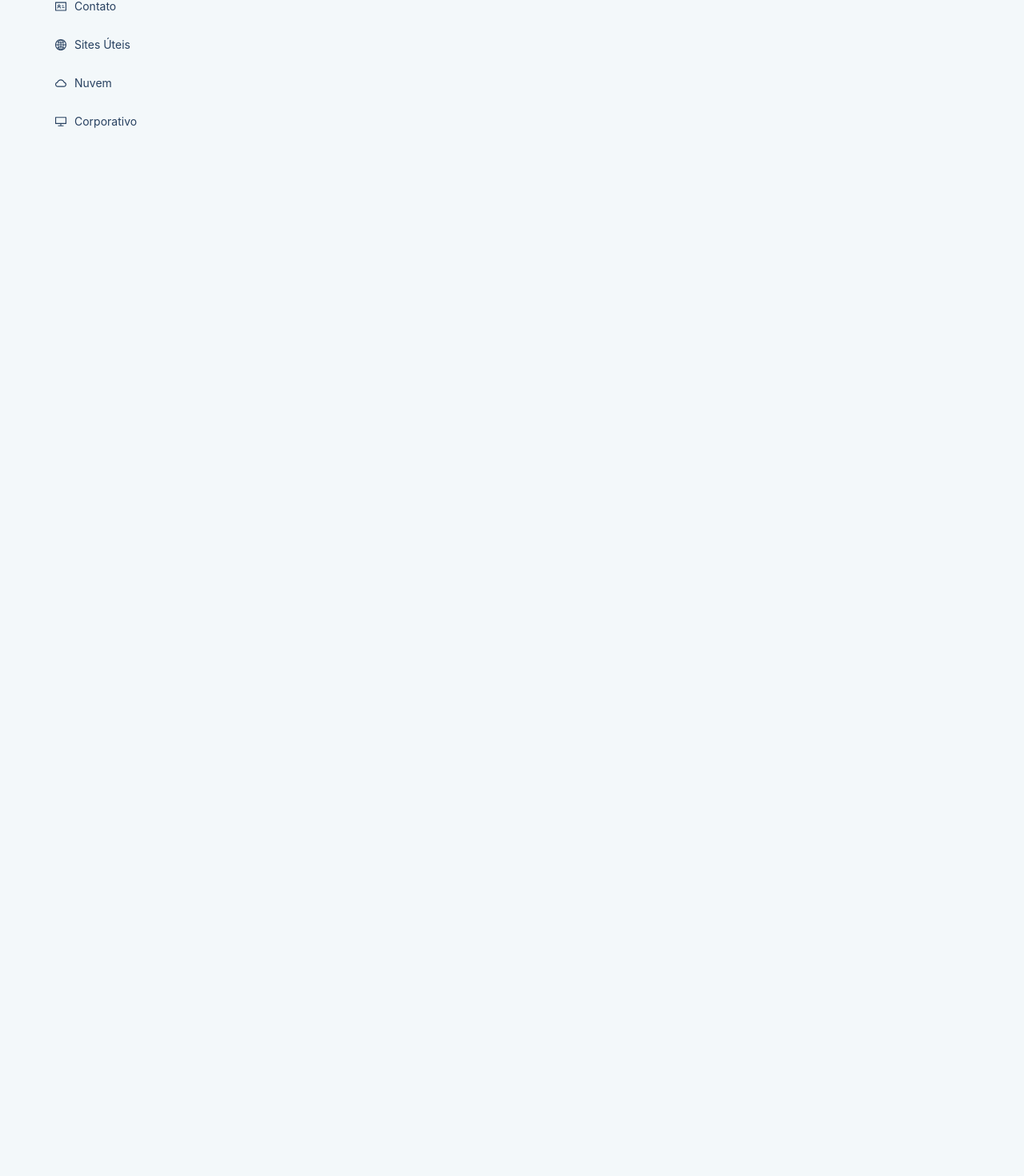
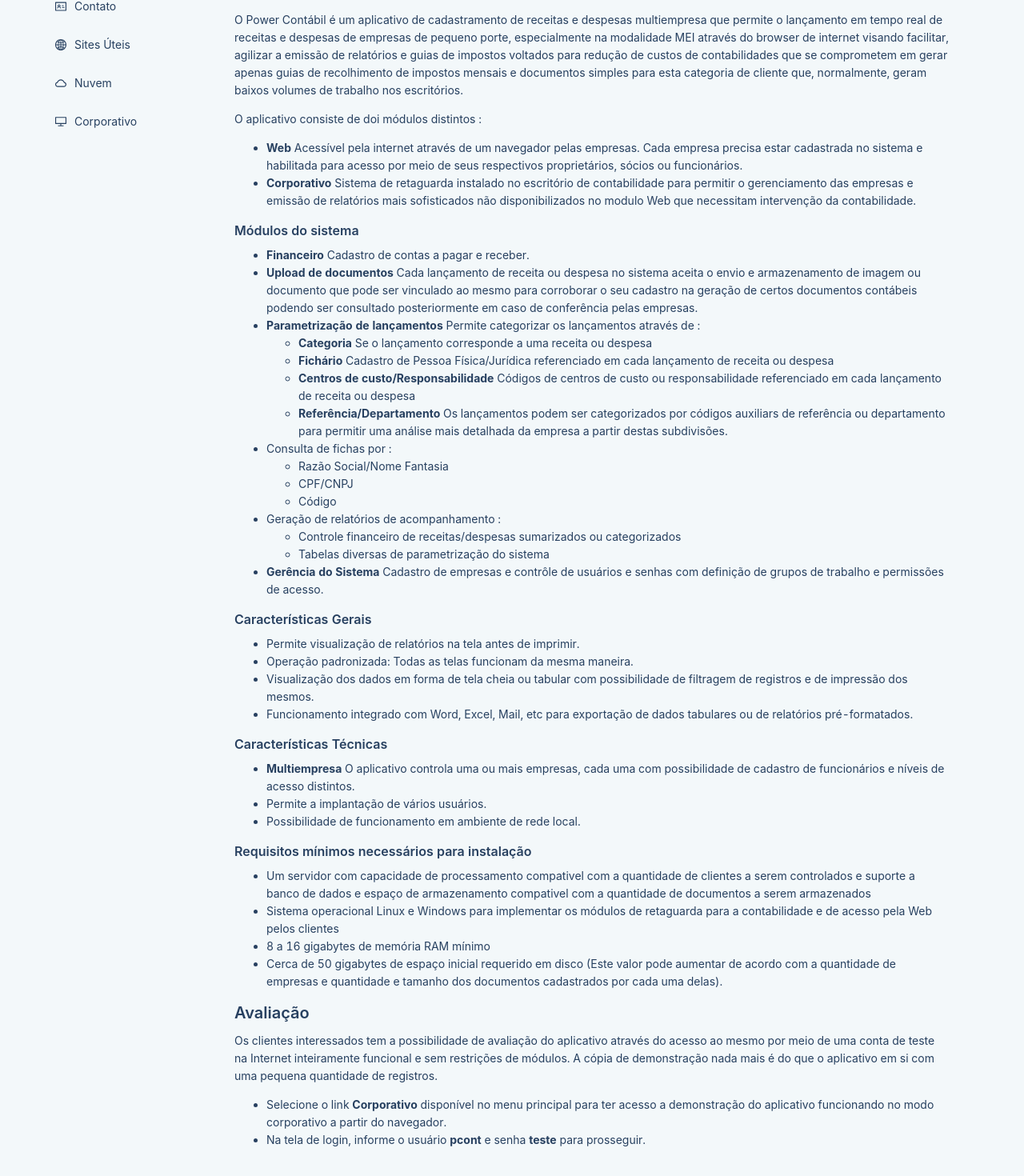
Before and after one commit to cascelli/psystems-site, a React (Create React App) app: page /aplicativos/pcont in a window 1280 px wide. Shown: the part 272-1742 px from the top of the page at 80% size. Before the commit the page ends 800 px from the top, so only its background shows below. Built offline with nearby package versions, Linux system fonts and the light colour scheme.

Commit message:
Menu - Aplicativos - PCont

```diff
--- a/src/app/features/PCont.tsx
+++ b/src/app/features/PCont.tsx
@@ -1,3 +1,169 @@
+// export default function PCont() {
+//   return <div>ToDo: Power Cont - Feature</div>;
+// }
+
+// import { Col, Row, Typography } from 'antd';
+import { Typography } from 'antd';
+
+const { Title, Paragraph } = Typography;
+
 export default function PCont() {
-  return <div>ToDo: Power Cont - Feature</div>;
+  // return <div>ToDo: PCont - Feature</div>;
+  return (
+    <>
+      <Title level={4}>Power Contábil</Title>
+      <Paragraph>
+        Sistema de alimentação on-line de receitas e despesas de pequenas
+        empresas, especificamente do tipo MEI para uso em escritórios de
+        contabilidade em parceria com os próprios clientes.
+      </Paragraph>
+      <Title level={4}>Funcionamento</Title>
+      <Paragraph>
+        O Power Contábil é um aplicativo de cadastramento de receitas e despesas
+        multiempresa que permite o lançamento em tempo real de receitas e
+        despesas de empresas de pequeno porte, especialmente na modalidade MEI
+        através do browser de internet visando facilitar, agilizar a emissão de
+        relatórios e guias de impostos voltados para redução de custos de
+        contabilidades que se comprometem em gerar apenas guias de recolhimento
+        de impostos mensais e documentos simples para esta categoria de cliente
+        que, normalmente, geram baixos volumes de trabalho nos escritórios.
+      </Paragraph>
+      <Paragraph>O aplicativo consiste de doi módulos distintos :</Paragraph>
+      <ul>
+        <li>
+          <b>Web</b> Acessível pela internet através de um navegador pelas
+          empresas. Cada empresa precisa estar cadastrada no sistema e
+          habilitada para acesso por meio de seus respectivos proprietários,
+          sócios ou funcionários.
+        </li>
+        <li>
+          <b>Corporativo</b> Sistema de retaguarda instalado no escritório de
+          contabilidade para permitir o gerenciamento das empresas e emissão de
+          relatórios mais sofisticados não disponibilizados no modulo Web que
+          necessitam intervenção da contabilidade.
+        </li>
+      </ul>
+      <Title level={5}>Módulos do sistema</Title>
+      <ul>
+        <li>
+          <b>Financeiro</b> Cadastro de contas a pagar e receber.
+        </li>
+        <li>
+          <b>Upload de documentos</b> Cada lançamento de receita ou despesa no
+          sistema aceita o envio e armazenamento de imagem ou documento que pode
+          ser vinculado ao mesmo para corroborar o seu cadastro na geração de
+          certos documentos contábeis podendo ser consultado posteriormente em
+          caso de conferência pelas empresas.
+        </li>
+        <li>
+          <b>Parametrização de lançamentos</b> Permite categorizar os
+          lançamentos através de :
+          <ul>
+            <li>
+              <b>Categoria</b> Se o lançamento corresponde a uma receita ou
+              despesa
+            </li>
+            <li>
+              <b>Fichário</b> Cadastro de Pessoa Física/Jurídica referenciado em
+              cada lançamento de receita ou despesa
+            </li>
+            <li>
+              <b>Centros de custo/Responsabilidade</b> Códigos de centros de
+              custo ou responsabilidade referenciado em cada lançamento de
+              receita ou despesa
+            </li>
+            <li>
+              <b>Referência/Departamento</b> Os lançamentos podem ser
+              categorizados por códigos auxiliars de referência ou departamento
+              para permitir uma análise mais detalhada da empresa a partir
+              destas subdivisões.
+            </li>
+          </ul>
+        </li>
+        <li>
+          Consulta de fichas por :
+          <ul>
+            <li>Razão Social/Nome Fantasia</li>
+            <li>CPF/CNPJ</li>
+            <li>Código</li>
+          </ul>
+        </li>
+        <li>Geração de relatórios de acompanhamento :</li>
+        <ul>
+          <li>
+            Controle financeiro de receitas/despesas sumarizados ou
+            categorizados
+          </li>
+          <li>Tabelas diversas de parametrização do sistema</li>
+        </ul>
+        <li>
+          <b>Gerência do Sistema</b> Cadastro de empresas e contrôle de usuários
+          e senhas com definição de grupos de trabalho e permissões de acesso.
+        </li>
+      </ul>
+      <Title level={5}>Características Gerais</Title>
+      <ul>
+        <li>Permite visualização de relatórios na tela antes de imprimir.</li>
+        <li>
+          Operação padronizada: Todas as telas funcionam da mesma maneira.
+        </li>
+        <li>
+          Visualização dos dados em forma de tela cheia ou tabular com
+          possibilidade de filtragem de registros e de impressão dos mesmos.
+        </li>
+        <li>
+          Funcionamento integrado com Word, Excel, Mail, etc para exportação de
+          dados tabulares ou de relatórios pré-formatados.
+        </li>
+      </ul>
+      <Title level={5}>Características Técnicas</Title>
+      <ul>
+        <li>
+          <b>Multiempresa</b> O aplicativo controla uma ou mais empresas, cada
+          uma com possibilidade de cadastro de funcionários e níveis de acesso
+          distintos.
+        </li>
+        <li>Permite a implantação de vários usuários.</li>
+        <li>Possibilidade de funcionamento em ambiente de rede local.</li>
+      </ul>
+      <Title level={5}>Requisitos mínimos necessários para instalação</Title>
+      <ul>
+        <li>
+          Um servidor com capacidade de processamento compativel com a
+          quantidade de clientes a serem controlados e suporte a banco de dados
+          e espaço de armazenamento compativel com a quantidade de documentos a
+          serem armazenados
+        </li>
+        <li>
+          Sistema operacional Linux e Windows para implementar os módulos de
+          retaguarda para a contabilidade e de acesso pela Web pelos clientes
+        </li>
+        <li>8 a 16 gigabytes de memória RAM mínimo</li>
+        <li>
+          Cerca de 50 gigabytes de espaço inicial requerido em disco (Este valor
+          pode aumentar de acordo com a quantidade de empresas e quantidade e
+          tamanho dos documentos cadastrados por cada uma delas).
+        </li>
+      </ul>
+      <Title level={4}>Avaliação</Title>
+      <Paragraph>
+        Os clientes interessados tem a possibilidade de avaliação do aplicativo
+        através do acesso ao mesmo por meio de uma conta de teste na Internet
+        inteiramente funcional e sem restrições de módulos. A cópia de
+        demonstração nada mais é do que o aplicativo em si com uma pequena
+        quantidade de registros.
+      </Paragraph>
+      <ul>
+        <li>
+          Selecione o link <b>Corporativo</b> disponível no menu principal para
+          ter acesso a demonstração do aplicativo funcionando no modo
+          corporativo a partir do navegador.
+        </li>
+        <li>
+          Na tela de login, informe o usuário <b>pcont</b> e senha <b>teste</b>{' '}
+          para prosseguir.
+        </li>
+      </ul>
+    </>
+  );
 }
--- a/src/app/views/PCont.view.tsx
+++ b/src/app/views/PCont.view.tsx
@@ -1,15 +1,21 @@
-import { Col, Row, Typography } from 'antd';
+// import { Col, Row, Typography } from 'antd';
+import { Col, Row } from 'antd';
 import PCont from '../features/PCont';
 
-const { Title, Paragraph } = Typography;
+// const { Title, Paragraph } = Typography;
 
 function PContView() {
   return (
     <Row>
-      <Col span={24}>
+      {/* <Col span={24}>
         <Title level={4}>Power Contábil</Title>
         <Paragraph>Este é o conteúdo da página PCont.view</Paragraph>
-      </Col>
+      </Col> */}
+
+      {/* <Col span={24}>
+        <PContCarousel />
+      </Col> */}
+
       <Col span={24}>
         <PCont />
       </Col>
```
